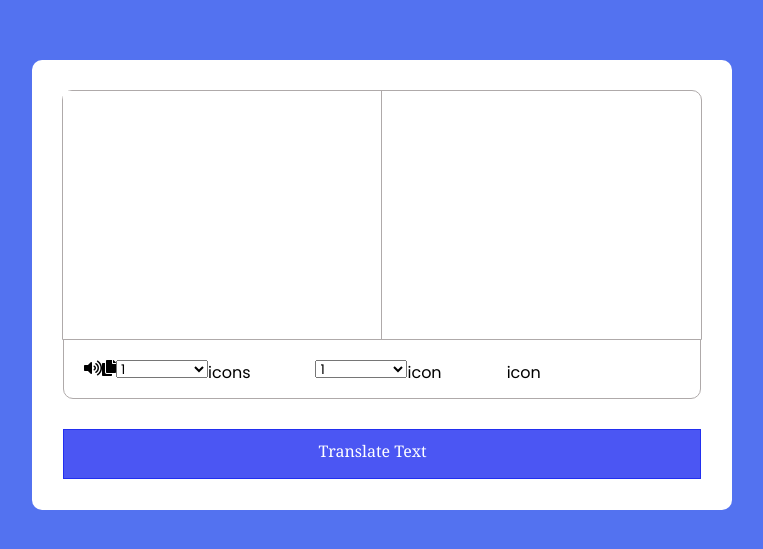
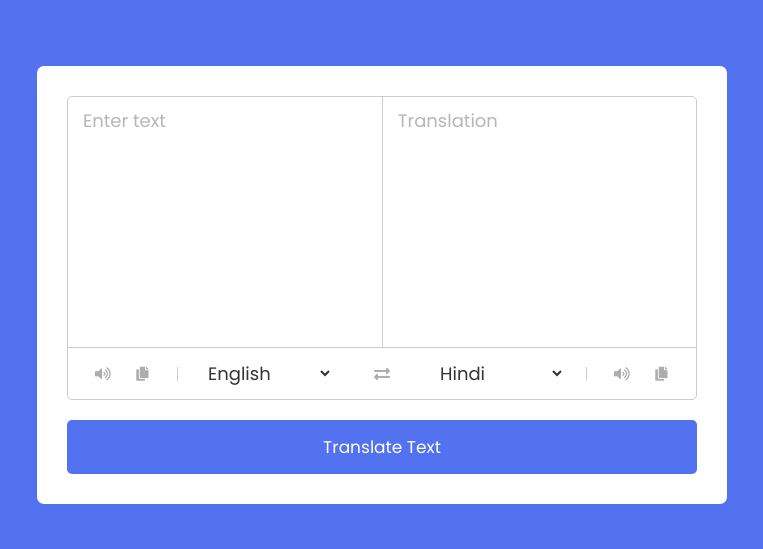
Before and after one commit to Harish-port/Javascript_Mini_Projects, a plain HTML site: page Translation_App/index.html in a window 1280 px wide. Shown: the part 115-664 px from the top of the page, without its empty margins (258-1021 px from the left). Drawn offline with Linux system fonts and the light colour scheme.

Commit message:
new UI and functionality for translate App

```diff
--- a/Translation_App/countries.js
+++ b/Translation_App/countries.js
@@ -1,4 +1,4 @@
-const countries = {
+ const countries = {
     "am-ET": "Amharic",
     "ar-SA": "Arabic",
     "be-BY": "Bielarus",
@@ -97,3 +97,4 @@ const countries = {
     "yi-YD": "Yiddish",
     "zu-ZA": "Zulu"
 }
+export {countries};
--- a/Translation_App/index.html
+++ b/Translation_App/index.html
@@ -1,61 +1,43 @@
 <!DOCTYPE html>
-<html lang="en">
-
+<!-- Coding By CodingNepal - youtube.com/codingnepal -->
+<html lang="en" dir="ltr">
   <head>
-    <meta charset="UTF-8">
-    <meta http-equiv="X-UA-Compatible" content="IE=edge">
+    <meta charset="utf-8">
+    <title>Language Translator | CodingNepal</title>
+    <link rel="stylesheet" href="style.css">
     <meta name="viewport" content="width=device-width, initial-scale=1.0">
-    <title>Translator</title>
-    <link rel="stylesheet" href="./style.css">
-    <link rel="stylesheet" href="https://cdnjs.cloudflare.com/ajax/libs/font-awesome/5.15.3/css/all.min.css" />
+    <!-- Font Awesome CDN Link for Icons -->
+    <link rel="stylesheet" href="https://cdnjs.cloudflare.com/ajax/libs/font-awesome/5.15.3/css/all.min.css"/>
   </head>
-
   <body>
     <div class="container">
       <div class="wrapper">
-            <div class="translate-section-display">
-                <div class="input-section">
-                    <textarea class="input-section-1">
-                    </textarea>
-                    <div class="input-section-2">
+        <div class="text-input">
+          <textarea spellcheck="false" class="from-text" placeholder="Enter text"></textarea>
+          <textarea spellcheck="false" readonly disabled class="to-text" placeholder="Translation"></textarea>
         </div>
-                </div>
-                <div class="translate-bottom-section">
+        <ul class="controls">
+          <li class="row from">
+            <div class="icons">
               <i id="from" class="fas fa-volume-up"></i>
               <i id="from" class="fas fa-copy"></i>
-                    <select name="" id="">
-                        <option value="1">1</option>
-                        <option value="1">1</option>
-                        <option value="1">1</option>
-                        <option value="1">1</option>
-                        <option value="1">1</option>
-                        <option value="1">1</option>
-                        <option value="1">1</option>
-                    </select>
-                    <div>icons</div>
-                    <select name="" id="">
-                        <option value="1">1</option>
-                        <option value="1">1</option>
-                        <option value="1">1</option>
-                        <option value="1">1</option>
-                        <option value="1">1</option>
-                        <option value="1">1</option>
-                        <option value="1">1</option>
-                    </select>
-                    <div>icon</div>
-                    <div>icon</div>
             </div>
-                <div class="translate-btn">
-                    <p>
-                        Translate Text
-                    </p>
+            <select></select>
+          </li>
+          <li class="exchange"><i class="fas fa-exchange-alt"></i></li>
+          <li class="row to">
+            <select></select>
+            <div class="icons">
+              <i id="to" class="fas fa-volume-up"></i>
+              <i id="to" class="fas fa-copy"></i>
             </div>
+          </li>
+        </ul>
+      </div>
+      <button>Translate Text</button>
     </div>
 
-
-        </div>
-    </div>
-    <script src="./translate.js" type="text/javascript"></script>
+    <script  type="module" src="./translate.js"></script>
+    <script type="module" src="./countries.js"></script>
   </body>
-
 </html>
--- a/Translation_App/style.css
+++ b/Translation_App/style.css
@@ -1,87 +1,155 @@
+/* Import Google Font - Poppins */
 @import url('https://fonts.googleapis.com/css2?family=Poppins:wght@400;500;600;700&display=swap');
-* {
+*{
+  margin: 0;
   padding: 0;
-  margin: 0;
   box-sizing: border-box;
   font-family: 'Poppins', sans-serif;
 }
-
-.container {
-  height: 100vh;
+body{
+  display: flex;
+  align-items: center;
+  justify-content: center;
+  padding: 0 10px;
+  min-height: 100vh;
   background: #5372F0;
-  position: relative;
+}
+.container{
+  max-width: 690px;
+  width: 100%;
+  padding: 30px;
+  background: #fff;
+  border-radius: 7px;
+  box-shadow: 0 10px 20px rgba(0,0,0,0.01);
+}
+.wrapper{
+  border-radius: 5px;
+  border: 1px solid #ccc;
+}
+.wrapper .text-input{
+  display: flex;
+  border-bottom: 1px solid #ccc;
+}
+.text-input .to-text{
+  border-radius: 0px;
+  border-left: 1px solid #ccc;
+}
+.text-input textarea{
+  height: 250px;
+  width: 100%;
+  border: none;
+  outline: none;
+  resize: none;
+  background: none;
+  font-size: 18px;
+  padding: 10px 15px;
+  border-radius: 5px;
+}
+.text-input textarea::placeholder{
+  color: #b7b6b6;
+}
+.controls, li, .icons, .icons i{
+  display: flex;
+  align-items: center;
+  justify-content: space-between;
+}
+.controls{
+  list-style: none;
+  padding: 12px 15px;
+}
+.controls .row .icons{
+  width: 38%;
+}
+.controls .row .icons i{
+  width: 50px;
+  color: #adadad;
+  font-size: 14px;
+  cursor: pointer;
+  transition: transform 0.2s ease;
+  justify-content: center;
+}
+.controls .row.from .icons{
+  padding-right: 15px;
+  border-right: 1px solid #ccc;
+}
+.controls .row.to .icons{
+  padding-left: 15px;
+  border-left: 1px solid #ccc;
+}
+.controls .row select{
+  color: #333;
+  border: none;
+  outline: none;
+  font-size: 18px;
+  background: none;
+  padding-left: 5px;
+}
+.text-input textarea::-webkit-scrollbar{
+  width: 4px;
+}
+.controls .row select::-webkit-scrollbar{
+  width: 8px;
+}
+.text-input textarea::-webkit-scrollbar-track,
+.controls .row select::-webkit-scrollbar-track{
+  background: #fff;
+}
+.text-input textarea::-webkit-scrollbar-thumb{
+  background: #ddd;
+  border-radius: 8px;
+}
+.controls .row select::-webkit-scrollbar-thumb{
+  background: #999;
+  border-radius: 8px;
+  border-right: 2px solid #ffffff;
+}
+.controls .exchange{
+  color: #adadad;
+  cursor: pointer;
+  font-size: 16px;
+  transition: transform 0.2s ease;
+}
+.controls i:active{
+  transform: scale(0.9);
+}
+.container button{
+  width: 100%;
+  padding: 14px;
+  outline: none;
+  border: none;
+  color: #fff;
+  cursor: pointer;
+  margin-top: 20px;
+  font-size: 17px;
+  border-radius: 5px;
+  background: #5372F0;
 }
 
-.wrapper {
-  width: 700px;
-  height: 450px;
-  border-radius: 10px;
-  position: absolute;
-  top: 50%;
-  left: 50%;
-  transform: translate(-50%, -50%);
-  background-color: white;
-
-}
-
-.translate-section-display {
-  border-top-left-radius: 10px;
-  border-top-right-radius: 10px;
-  width: 640px;
-  height: 250px;
-  border: 1px solid rgb(175, 170, 170);
-  margin: 30px;
-}
-
-.translate-bottom-section {
-  width: 100%;
-  border: 1px solid rgb(175, 170, 170);
-  height: 60px;
+@media (max-width: 660px){
+  .container{
     padding: 20px;
   }
-
-.translate-bottom-section>div,
-.translate-bottom-section select {
-  padding-right: 65px;
+  .wrapper .text-input{
+    flex-direction: column;
   }
-
-.input-section {
-  display: flex;
-  height: 100%;
+  .text-input .to-text{
+    border-left: 0px;
+    border-top: 1px solid #ccc;
   }
-
-.input-section-1,
-.input-section-2 {
-  width: 50%;
-  height: 100%;
-  padding: 10px;
+  .text-input textarea{
+    height: 200px;
   }
-
-.input-section-1 {
-  padding: 10px;
-  resize: none;
-  outline: none;
-  border: none;
-  border-right: 1px solid rgb(175, 170, 170);
+  .controls .row .icons{
+    display: none;
   }
-
-.translate-bottom-section {
-  display: flex;
- border-bottom-left-radius: 10px;
- border-bottom-right-radius: 10px;
+  .container button{
+    padding: 13px;
+    font-size: 16px;
   }
-
-.translate-btn {
-  cursor: pointer;
-  width: 100%;
-  height: 50px;
-  border: 1px solid rgba(23, 37, 240, 0.774);
-  background-color: rgba(23, 37, 240, 0.774);
-  margin-top: 30px;
+  .controls .row select{
+    font-size: 16px;
   }
-
-.translate-btn p {
-  margin: 10px 40%;
-  font-family: Cambria, Cochin, Georgia, Times, 'Times New Roman', serif;
-  color: white;
+  .controls .exchange{
+    font-size: 14px;
   }
+}
--- a/Translation_App/translate.js
+++ b/Translation_App/translate.js
@@ -0,0 +1,14 @@
+import { countries } from './countries.js'
+const fromText = document.querySelector('#from-text'),
+toText = document.querySelector('.to-text'),
+exchangeIcon = document.querySelector('.exchange'),
+selectTag = document.querySelectorAll('select'),
+icons = document.querySelectorAll('.row i'),
+translateBtn = document.querySelector('button')
+selectTag.forEach((tag,id)=>{
+    for(let country_code in countries){
+        let selected = id == 0 ? country_code == 'en-GB' ? "selected" : "" : country_code == 'hi-IN' ? "selected" : "";
+        let option = `<option ${selected} value="${country_code}">${countries[country_code]}</option>`;
+        tag.insertAdjacentHTML("beforeend", option);
+    }
+})
```
Lines whose indentation alone changed are shown as unchanged.
